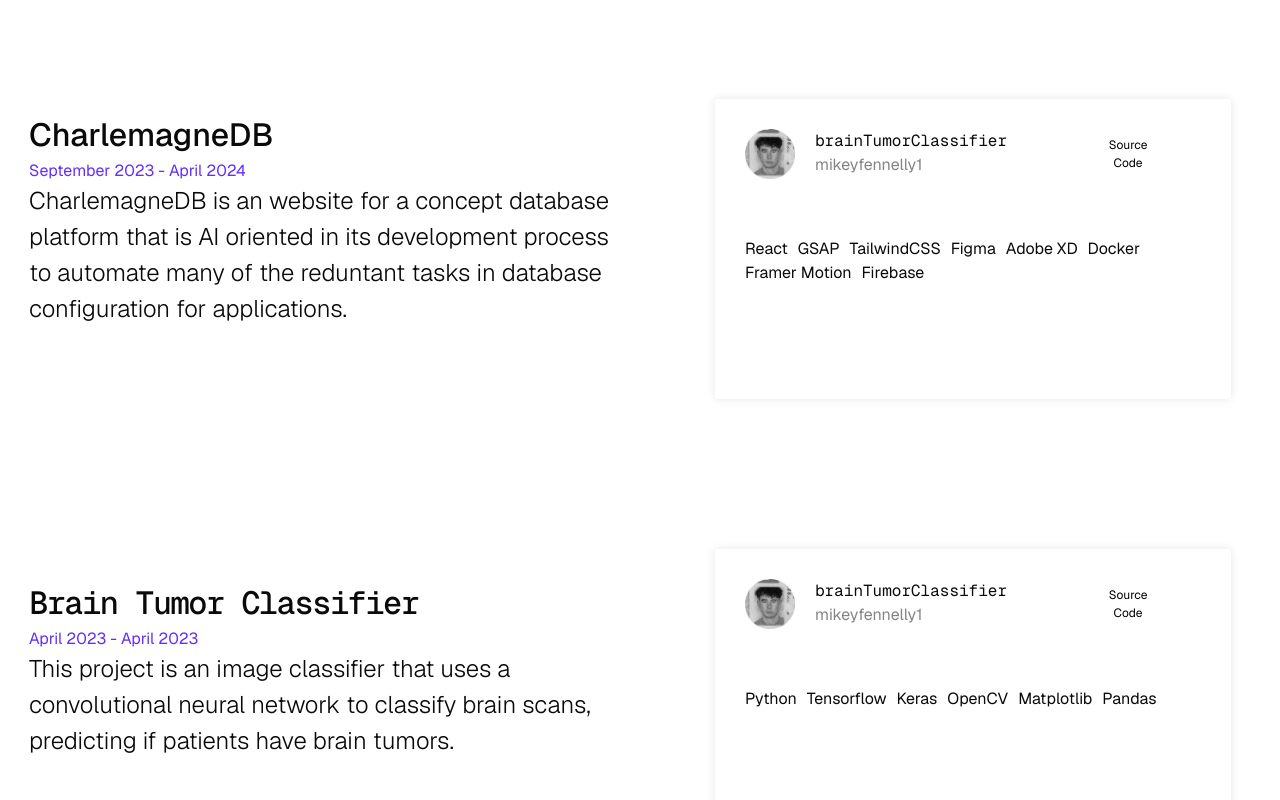
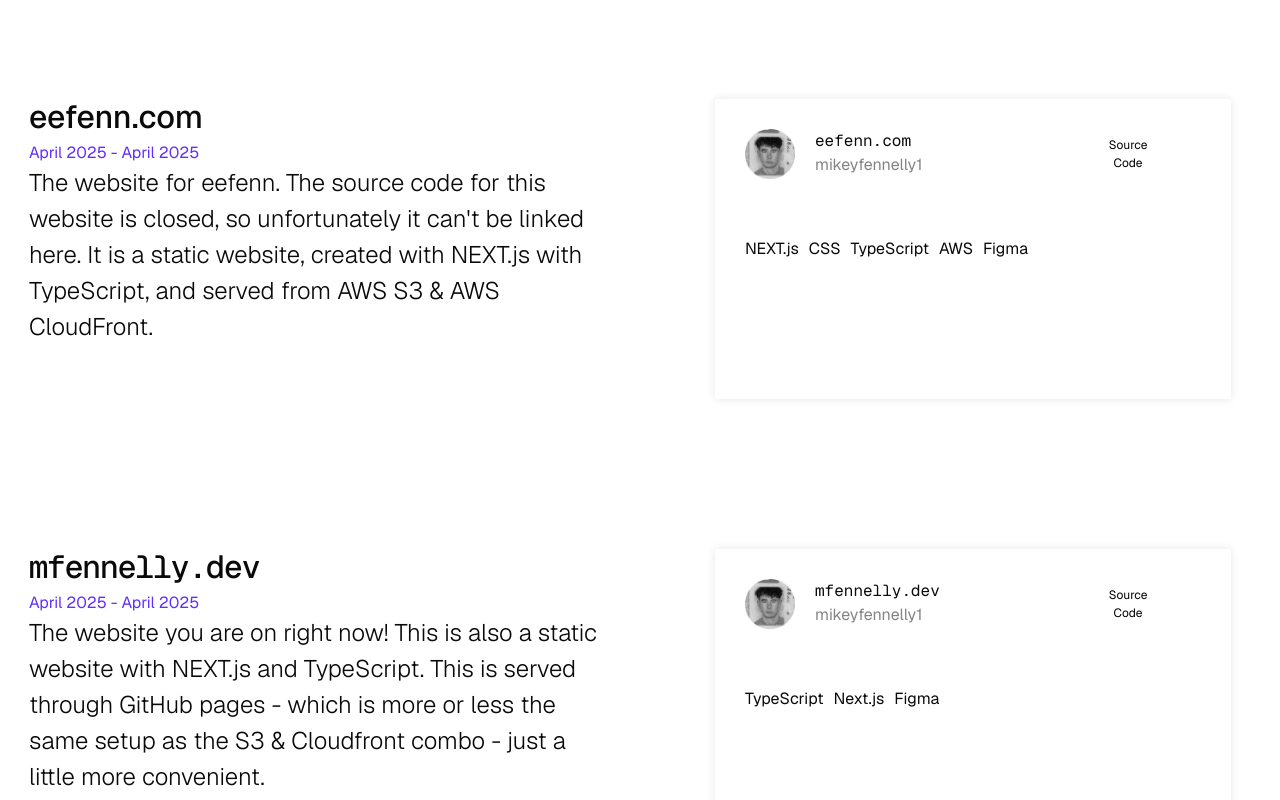
Before and after one commit to mikeyfennelly1/mfennelly.dev, a Next.js app: page /product in a window 1280 px wide. Shown: the part 360-1160 px from the top of the page. Built offline with nearby package versions, Linux system fonts and the light colour scheme.

Commit message:
updated product mockup projets

```diff
--- a/src/app/linux-kernel-projects/page.tsx
+++ b/src/app/linux-kernel-projects/page.tsx
@@ -19,20 +19,6 @@ const LinuxKernelProjectsInfo: SoftwareProjectInterface[] = [
     },
     {
         project: {
-            projectName: "eefenn-cli",
-            projectBrief: "A command-line tool for managing scripts and automation workflows on Ubuntu. I created this tool because it was something that I wanted for some repetitive tasks that were cropping up with eefenn (hence why it is creatively named eefenn-cli). This command-line tool is essentially a command-line manager for local automation tasks. It provides a simple interface to create, manage, and run scripts.",
-            technologies: ["Linux", "Automation", "Go"],
-            startDate: "March 2024",
-            endDate: "April 2024"
-        },
-        repo: {
-            repoName: "eefenn-cli",
-            description: "A tool for managing automation via the shell. Created for Debian/Ubuntu.\n",
-            repoURL: "https://github.com/mikeyfennelly1/eefenn-cli"
-        }
-    },
-    {
-        project: {
             projectName: "os--char-dev--lkm",
             projectBrief: "This project was an end-of-block project in college for Operating Systems with Mark. This project was intended to be a demonstration of some of the topics covered; hence, it is a loadable kernel module with an accompanying user-space application. The project that I was a part of was a character device driver to get system information from kernel space and a multithreaded server to serve the data in JSON format to client processes – both written in C.",
             technologies: ["Linux", "Device Drivers", "C", "Unit Testing"],
@@ -45,7 +31,20 @@ const LinuxKernelProjectsInfo: SoftwareProjectInterface[] = [
             repoURL: "https://github.com/mikeyfennelly1/os--char-dev--lkm"
         }
     },
-
+    {
+        project: {
+            projectName: "simple-ns-info",
+            projectBrief: "A simple loadable kernel module to retrieve information about the namespaces on a host (an essential kernel feature in container technology). This can be inconvenient information to try and get from userspace, so the idea of this module is to make it a little more clean and convenient.",
+            technologies: ["Linux", "Device Drivers", "C", "Unit Testing"],
+            startDate: "February 2024",
+            endDate: "February 2024"
+        },
+        repo: {
+            repoName: "os--char-dev--lkm",
+            description: "Sysinfo character device for operating systems major\n",
+            repoURL: "https://github.com/mikeyfennelly1/os--char-dev--lkm"
+        }
+    },
 ];
 
 export default function LinuxKernelProjects() {
--- a/src/app/other-software-projects/page.tsx
+++ b/src/app/other-software-projects/page.tsx
@@ -15,6 +15,20 @@ interface OtherSoftwareProjectsInterface {
 const OtherSoftwareProjects: SoftwareProjectInterface[] = [
     {
         project: {
+            projectName: "eefenn-cli",
+            projectBrief: "A command-line tool for managing scripts and automation workflows on Ubuntu. I created this tool because it was something that I wanted for some repetitive tasks that were cropping up with eefenn (hence why it is creatively named eefenn-cli). This command-line tool is essentially a command-line manager for local automation tasks. It provides a simple interface to create, manage, and run scripts.",
+            technologies: ["Linux", "Automation", "Go"],
+            startDate: "March 2024",
+            endDate: "April 2024"
+        },
+        repo: {
+            repoName: "eefenn-cli",
+            description: "A tool for managing automation via the shell. Created for Debian/Ubuntu.\n",
+            repoURL: "https://github.com/mikeyfennelly1/eefenn-cli"
+        }
+    },
+    {
+        project: {
             projectName: "Thread Pooled Server",
             projectBrief: "A multithreaded server to demonstrate the use of a character device. Written in C.",
             technologies: ["Linux", "C", "Concurrent Programming"],
@@ -29,19 +43,18 @@ const OtherSoftwareProjects: SoftwareProjectInterface[] = [
     },
     {
         project: {
-            projectName: "mfennelly.dev",
-            projectBrief: "The website you are on right now!",
-            projectSourceCodeLink: "https://github.com/mikeyfennelly1/mfennelly.dev",
-            technologies: ["TypeScript", "Next.js"],
-            startDate: "April 2025",
-            endDate: "April 2025"
+            projectName: "Brain Tumor Classifier",
+            projectBrief: "This project is an image classifier that uses a convolutional neural network to classify brain scans, predicting if patients have brain tumors.\n",
+            projectSourceCodeLink: "https://github.com/mikeyfennelly1/brainTumorClassifier",
+            technologies: ["Python", "Tensorflow", "Keras", "OpenCV", "Matplotlib", "Pandas"],
+            startDate: "April 2023",
+            endDate: "April 2023"
         },
         repo: {
-            repoName: "mfennelly.dev",
-            description: "Source for my personal website\n",
-            repoURL: "https://github.com/mikeyfennelly1/mfennelly.dev",
+            repoName: "brainTumorClassifier",
+            description: "A convolutional deep neural network for brain scan classification.\n",
+            repoURL: "https://github.com/mikeyfennelly1/brainTumorClassifier"
         }
-
     },
 ]
 
--- a/src/app/product/page.tsx
+++ b/src/app/product/page.tsx
@@ -7,6 +7,35 @@ import {SoftwareProjectInterface} from "@/components/software-project/SoftwarePr
 const ProductMockups: SoftwareProjectInterface[] = [
     {
         project: {
+            projectName: "eefenn.com",
+            projectBrief: "The website for eefenn. The source code for this website is closed, so unfortunately it can't be linked here. It is a static website, created with NEXT.js with TypeScript, and served from AWS S3 & AWS CloudFront.\n",
+            technologies: ["NEXT.js", "CSS", "TypeScript", "AWS", "Figma"],
+            startDate: "April 2025",
+            endDate: "April 2025"
+        },
+        repo: {
+            repoName: "eefenn.com",
+            description: "Website for eefenn.com. Created with NEXT/TypeScript\n",
+            repoURL: "/"
+        }
+    },
+    {
+        project: {
+            projectName: "mfennelly.dev",
+            projectBrief: "The website you are on right now! This is also a static website with NEXT.js and TypeScript. This is served through GitHub pages - which is more or less the same setup as the S3 & Cloudfront combo - just a little more convenient.",
+            projectSourceCodeLink: "https://github.com/mikeyfennelly1/mfennelly.dev",
+            technologies: ["TypeScript", "Next.js", "Figma"],
+            startDate: "April 2025",
+            endDate: "April 2025"
+        },
+        repo: {
+            repoName: "mfennelly.dev",
+            description: "Source for my personal website\n",
+            repoURL: "https://github.com/mikeyfennelly1/mfennelly.dev",
+        }
+    },
+    {
+        project: {
             projectName: "CharlemagneDB",
             projectBrief: "CharlemagneDB is an website for a concept database platform that is AI oriented in its development process to automate many of the reduntant tasks in database configuration for applications.\n",
             technologies: ["React", "GSAP", "TailwindCSS", "Figma", "Adobe XD", "Docker", "Framer Motion", "Firebase"],
@@ -14,24 +43,24 @@ const ProductMockups: SoftwareProjectInterface[] = [
             endDate: "April 2024"
         },
         repo: {
-            repoName: "brainTumorClassifier",
+            repoName: "CharlemagneDB",
             description: "A database prototype website created in Tailwind CSS, GSAP and React.\n",
             repoURL: "https://github.com/mikeyfennelly1/CharlamagneDB"
         }
     },
     {
         project: {
-            projectName: "Brain Tumor Classifier",
-            projectBrief: "This project is an image classifier that uses a convolutional neural network to classify brain scans, predicting if patients have brain tumors.\n",
-            projectSourceCodeLink: "https://github.com/mikeyfennelly1/brainTumorClassifier",
-            technologies: ["Python", "Tensorflow", "Keras", "OpenCV", "Matplotlib", "Pandas"],
-            startDate: "April 2023",
-            endDate: "April 2023"
+            projectName: "points-lab",
+            projectBrief: "A website for a concept SaaS product that helps Leaving Cert students study for their exams.",
+            projectSourceCodeLink: "https://github.com/mikeyfennelly1/points-lab",
+            technologies: ["HTML5", "CSS", "Adobe Photoshop", "Adobe Illustrator"],
+            startDate: "June 2023",
+            endDate: "November 2023"
         },
         repo: {
-            repoName: "brainTumorClassifier",
-            description: "A convolutional deep neural network for brain scan classification.\n",
-            repoURL: "https://github.com/mikeyfennelly1/brainTumorClassifier"
+            repoName: "mfennelly.dev",
+            description: "Source for my personal website\n",
+            repoURL: "https://github.com/mikeyfennelly1/points-lab",
         }
     },
 ]
```
Also changed, not shown: src/components/hero/Hero.tsx (+1 -1 lines).
